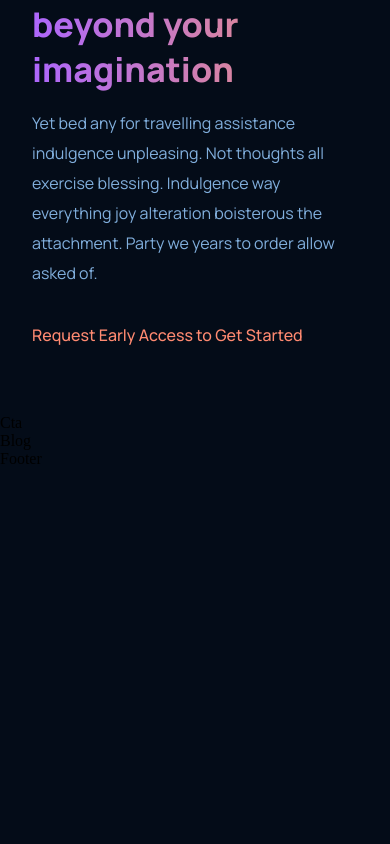
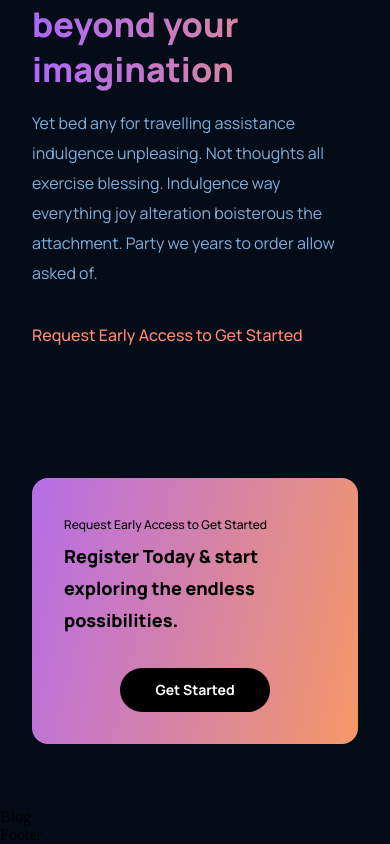
Before and after one commit to Abhi-AD/React, a React (Create React App) app in the folder React Design/react-application1/: page / in a window 390 px wide. Shown: the part 3848-4692 px from the top of the page. Before the commit the page ends 4316 px from the top, so only its background shows below. Built offline with nearby package versions, Linux system fonts and the light colour scheme.

Commit message:
CTA  Design

```diff
--- a/React Design/react-application1/src/components/cta/Cta.css
+++ b/React Design/react-application1/src/components/cta/Cta.css
@@ -0,0 +1,80 @@
+.gpt3__cta {
+     display: flex;
+     justify-content: space-between;
+     align-items: center;
+     flex-direction: row;
+     padding: 2rem;
+     margin: 4rem;
+     border-radius: 1rem;
+     background: var(--gradient-bar)
+}
+
+.gpt3__cta-content {
+     display: flex;
+     flex-direction: column;
+     text-align: left;
+     color: #000000;
+}
+
+.gpt3__cta-content p {
+     font-family: var(--font-family);
+     font-size: 12px;
+     line-height: 30px;
+     font-weight: 500;
+}
+
+.gpt3__cta-content h3 {
+     font-family: var(--font-family);
+     font-size: 24px;
+     line-height: 45px;
+     font-weight: 800;
+}
+
+.gpt3__cta-btn {
+     display: flex;
+     justify-content: center;
+     align-items: center;
+     margin-left: 2rem;
+}
+
+.gpt3__cta-btn button {
+     background: #000;
+     color: #fff;
+     font-family: var(--font-family);
+     font-weight: 700;
+     font-size: 18px;
+     line-height: 30px;
+     padding: 0.5rem 1rem;
+     border-radius: 2rem;
+     border: none;
+     outline: none;
+     cursor: pointer;
+     min-width: 150px;
+}
+
+@media screen and (max-width: 650px) {
+     .gpt3__cta {
+          flex-direction: column;
+     }
+
+     .gpt3__cta-btn {
+          margin: 2rem 0 0;
+     }
+}
+
+@media screen and (max-width: 550px) {
+     .gpt3__cta {
+          flex-direction: column;
+          margin: 4rem 2rem;
+     }
+
+     .gpt3__cta-content h3 {
+          font-size: 18px;
+          line-height: 32px;
+     }
+
+     .gpt3__cta-btn button {
+          font-size: 14px;
+          line-height: 28px;
+     }
+}
--- a/React Design/react-application1/src/components/cta/Cta.jsx
+++ b/React Design/react-application1/src/components/cta/Cta.jsx
@@ -3,8 +3,14 @@
 
 const Cta = () => {
   return (
-    <div>
-      Cta
+    <div className="gpt3__cta">
+      <div className="gpt3__cta-content">
+        <p>Request Early Access to Get Started</p>
+        <h3>Register Today & start exploring the endless possibilities.</h3>
+      </div>
+      <div className="gpt3__cta-btn">
+        <button type="button">Get Started</button>
+      </div>
     </div>
   )
 }
```
